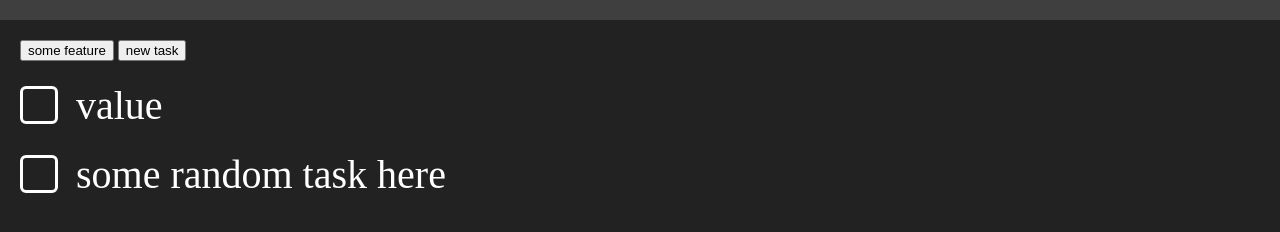
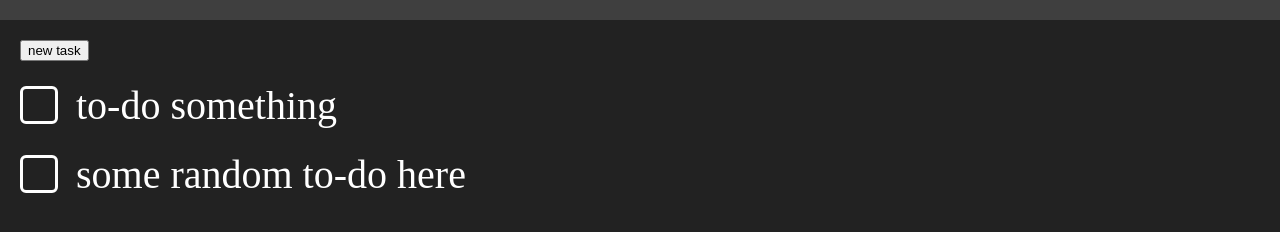
Before and after one commit to ThDag/website, a plain HTML site: page todo/index.html in a window 1280 px wide. Shown: the part 62-294 px from the top of the page. Drawn offline with Linux system fonts and the light colour scheme.

Commit message:
minor clean up

```diff
--- a/todo/index.html
+++ b/todo/index.html
@@ -17,17 +17,17 @@
 
   <main>
     <div>
-      <button>some feature</button>
       <button id="newTaskButton">new task</button>
     </div>
 
     <div class="todos" id="todos">
       <div class="todo" data-todoid="998">
-        <div class="todoCheckBox"></div><input class="todoInputTag" type="text" placeholder="to-do" value="value">
+        <div class="todoCheckBox"></div><input class="todoInputTag" type="text" placeholder="to-do"
+          value="to-do something">
       </div>
 
       <div class="todo" data-todoid="999"><span class="todoCheckBox"></span><input class="todoInputTag" type="text"
-          placeholder="to-do" value="some random task here">
+          placeholder="to-do" value="some random to-do here">
       </div>
     </div>
   </main>
```
